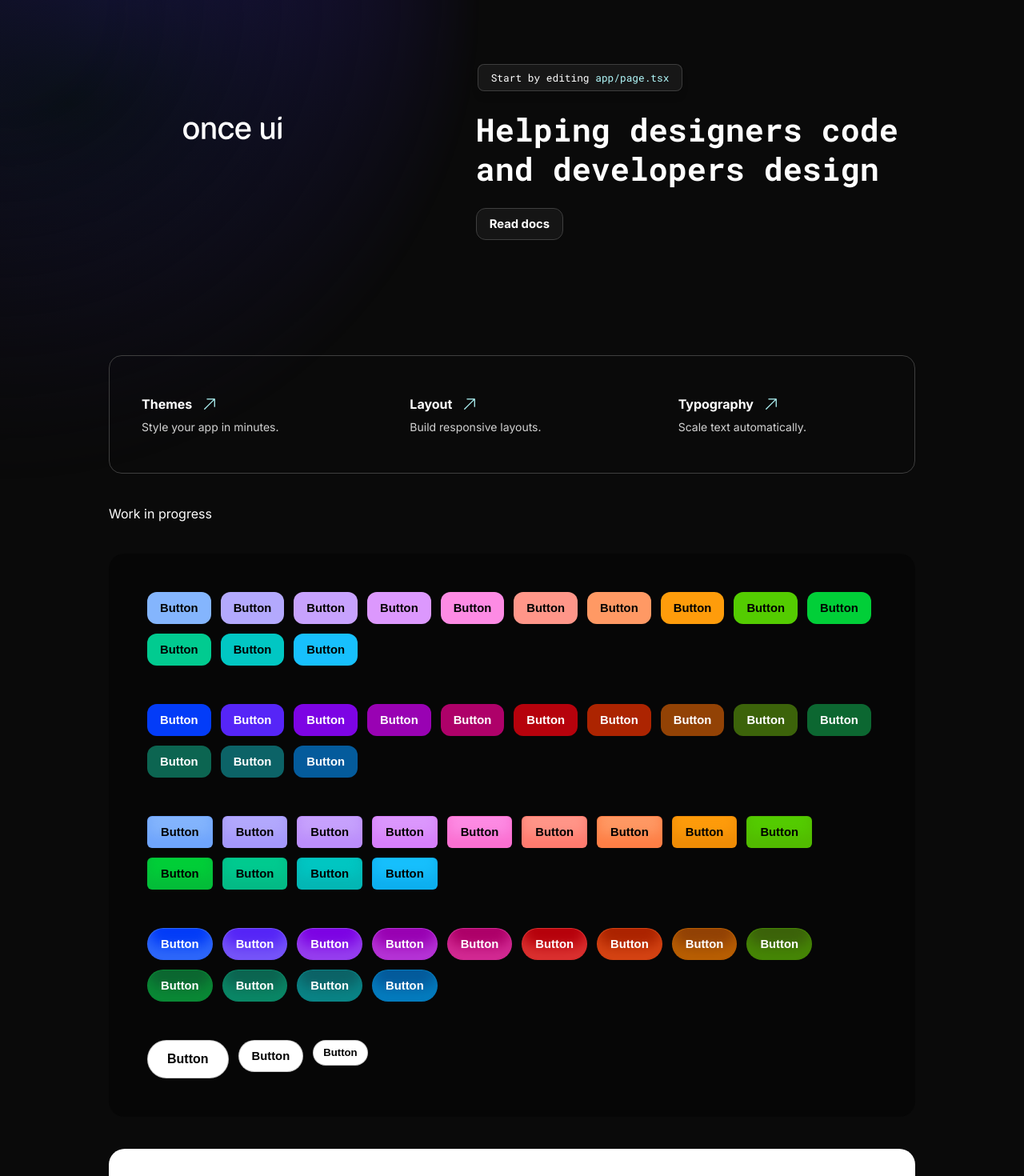
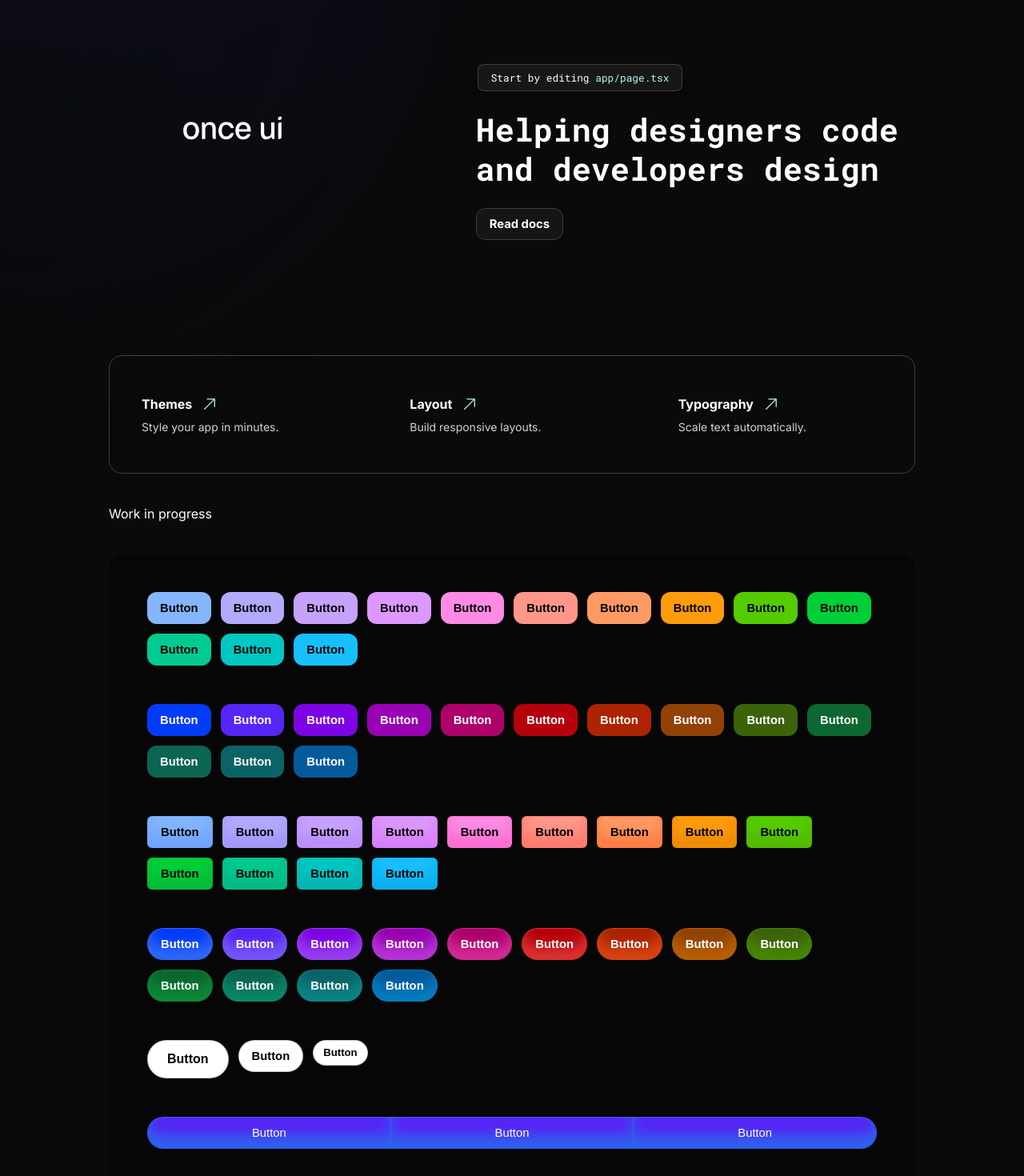
Before and after one commit to once-ui-system/nextjs-starter, a Next.js app: page / in a window 1280 px wide. Shown: the top 1470 px of the page at 80% size. Built offline with nearby package versions, Linux system fonts and the light colour scheme.

Commit message:
update demo and layout

```diff
--- a/src/app/layout.tsx
+++ b/src/app/layout.tsx
@@ -120,20 +120,19 @@ export default function RootLayout({
       </head>
       <Flex as="body" fill margin="0" padding="0">
         <Background
-          style={{ zIndex: "-1" }}
           position="fixed"
           mask="cursor"
           dots={{
             display: true,
-            opacity: 0.4,
+            opacity: 40,
             size: "40",
           }}
           gradient={{
             display: true,
-            opacity: 0.4,
+            opacity: 40,
           }}
         />
-        <Flex flex={1} direction="column">
+        <Flex flex={1} direction="column" position="relative">
           {children}
         </Flex>
       </Flex>
--- a/src/app/page.tsx
+++ b/src/app/page.tsx
@@ -217,6 +217,11 @@ export default function Home() {
               <Button size="m" data-solid="contrast" data-border="rounded" data-solid-style="plastic" data-brand="indigo">Button</Button>
               <Button size="s" data-solid="contrast" data-border="rounded" data-solid-style="plastic" data-brand="violet">Button</Button>
             </Flex>
+            <Flex fillWidth negativeGap="1">
+              <Button weight="default" radius="left" fillWidth data-solid="color" data-border="rounded" data-solid-style="plastic" data-brand="indigo">Button</Button>
+              <Button weight="default" radius="none" fillWidth data-solid="color" data-border="rounded" data-solid-style="plastic" data-brand="indigo">Button</Button>
+              <Button weight="default" radius="right" fillWidth data-solid="color" data-border="rounded" data-solid-style="plastic" data-brand="indigo">Button</Button>
+            </Flex>
           </Flex>
 
           <Flex fillWidth padding="48" topRadius="xl" bottomRightRadius="xl" background="page" data-theme="light" direction="column" gap="48">
```
